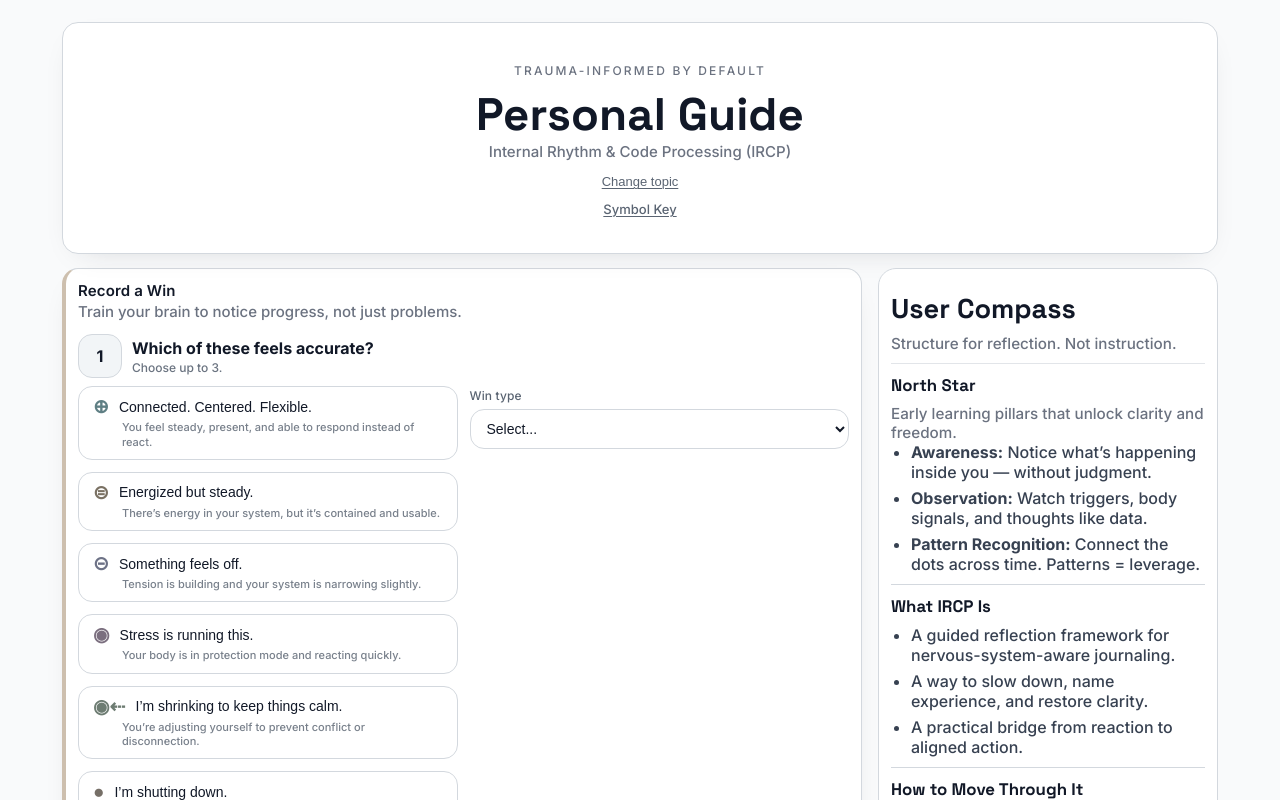
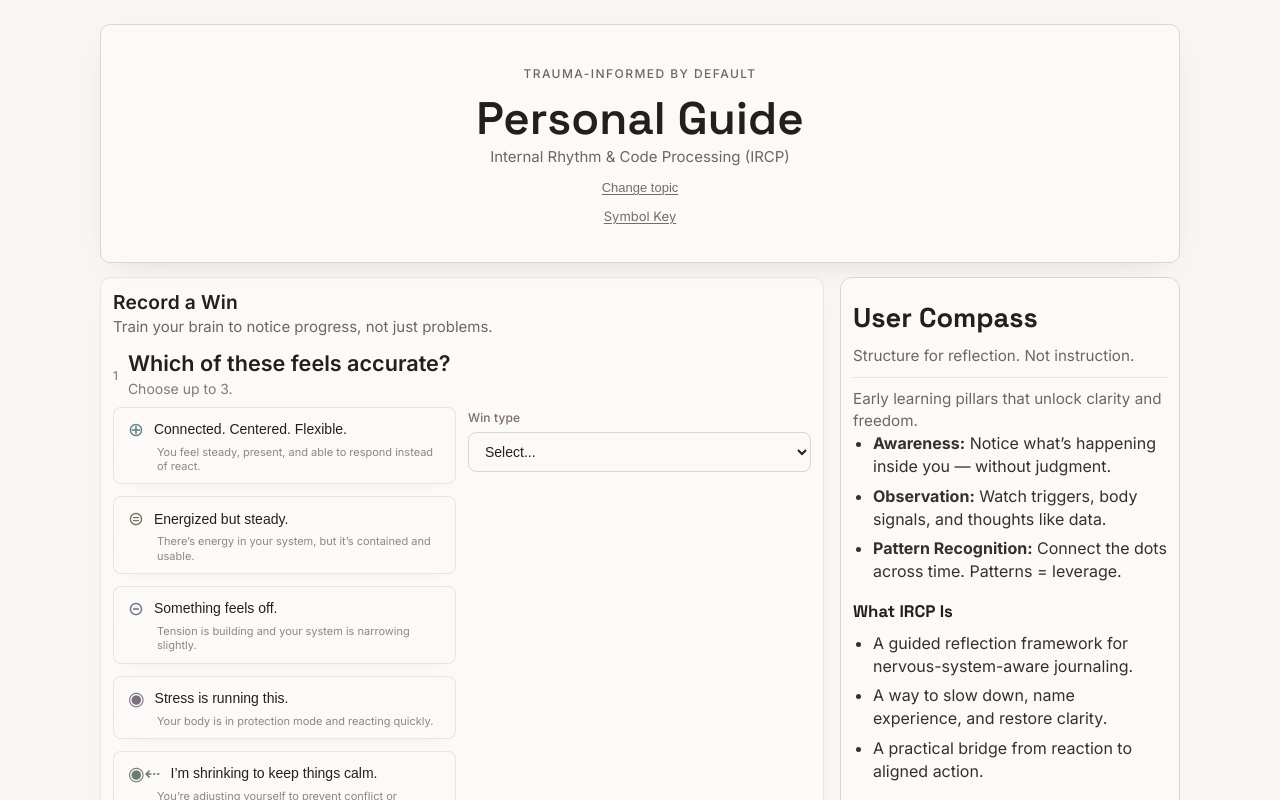
Before and after one commit to svoigtjr-jpg/ircp-app, a Next.js app: page / in a window 1280 px wide. Both pictures are taken after a click on the button 640 px from the left and 332 px from the top of the page. Shown: the top 800 px of the page. Built offline with nearby package versions, Linux system fonts and the light colour scheme.

Commit message:
Implement IRCP flow architecture updates for sections 1 and 2

```diff
--- a/app/globals.css
+++ b/app/globals.css
@@ -1,29 +1,30 @@
-:root {
-  --bg: 210 20% 98%;
-  --surface: 0 0% 100%;
-  --surface-2: 210 25% 96%;
-  --border: 215 15% 85%;
-  --muted: 215 12% 40%;
+ :root {
+  --bg: 34 32% 96%;
+  --surface: 34 24% 98%;
+  --surface-2: 34 20% 95%;
+  --border: 30 14% 84%;
+  --muted: 25 10% 43%;
   --accent: 205 85% 52%;
-  --shadow: 222 15% 15%;
-  --radius: 16px;
+  --shadow: 25 16% 18%;
+  --radius: 10px;
 
-  --text-strong: #111827;
-  --text: #374151;
-  --text-muted: #6B7280;
-  --weight-title: 650;
+  --text-strong: #23201c;
+  --text: #35302a;
+  --text-muted: #6f665d;
+  --weight-title: 600;
   --weight-heading: 600;
-  --weight-body: 450;
-  --tracking-label: 0.18em;
+  --weight-body: 400;
+  --weight-medium: 500;
+  --tracking-label: 0.12em;
 
-  --muted-2: 215 10% 50%;
-  --emo-tint: 12 48% 93%;
-  --need-tint: 208 45% 93%;
-  --pill-bg: 210 20% 97%;
-  --pill-bg-active: 210 22% 93%;
+  --muted-2: 25 8% 52%;
+  --emo-tint: 18 40% 92%;
+  --need-tint: 205 32% 91%;
+  --pill-bg: 34 18% 96%;
+  --pill-bg-active: 34 22% 92%;
 
-  --radius-lg: 18px;
-  --radius-md: 14px;
+  --radius-lg: 12px;
+  --radius-md: 8px;
 }
 
 * { box-sizing: border-box; }
@@ -33,6 +34,7 @@ body {
   color: var(--text);
   font-family: var(--font-body), ui-sans-serif, system-ui, -apple-system, Segoe UI, Roboto, Helvetica, Arial, 'Apple Color Emoji', 'Segoe UI Emoji';
   font-weight: var(--weight-body);
+  line-height: 1.45;
 }
 
 h1,
@@ -60,7 +62,7 @@ h3,
 .text-muted { color: hsl(var(--muted)); }
 .accent { color: hsl(var(--accent)); }
 
-.container { max-width: 1200px; margin: 0 auto; padding: 22px; }
+.container { max-width: 1120px; margin: 0 auto; padding: 24px 20px 28px; }
 
 .card,
 .card2 {
@@ -69,11 +71,6 @@ h3,
   border-radius: var(--radius);
   box-shadow: 0 10px 30px -20px hsl(var(--shadow) / 0.25);
   transition: box-shadow 160ms ease, border-color 160ms ease;
-}
-.card:hover,
-.card2:hover {
-  border-color: hsl(var(--muted) / 0.36);
-  box-shadow: 0 14px 36px -20px hsl(var(--shadow) / 0.32);
 }
 
 .headerWrap { position: relative; display: flex; flex-direction: column; align-items: center; justify-content: center; gap: 12px; margin-bottom: 14px; padding: 40px 12px 36px; }
@@ -87,15 +84,15 @@ h3,
   font-size: 15px;
   font-weight: 600;
   color: var(--text);
-  line-height: 1.4;
+  line-height: 1.45;
   font-family: var(--font-body), ui-sans-serif, system-ui, -apple-system, Segoe UI, Roboto, Helvetica, Arial, sans-serif;
 }
 
 .h1 { font-size: clamp(1.85rem, 4.4vw, 2.85rem); font-weight: var(--weight-title); letter-spacing: .1px; line-height: 1.07; color: var(--text-strong); }
-.sub { font-size: 15px; color: var(--text-muted); line-height: 1.35; font-weight: var(--weight-body); }
+.sub { font-size: 15px; color: var(--text-muted); line-height: 1.45; font-weight: var(--weight-body); }
 
-.label { font-size: 12px; color: hsl(var(--muted)); margin: 2px 0 6px; letter-spacing: .01em; }
-.small { font-size: 12px; color: hsl(var(--muted-2)); line-height: 1.4; }
+.label { font-size: 12px; color: hsl(var(--muted)); margin: 2px 0 6px; letter-spacing: .01em; font-weight: var(--weight-medium); line-height: 1.45; }
+.small { font-size: 12px; color: hsl(var(--muted-2)); line-height: 1.45; }
 .hr { height: 1px; background: hsl(var(--border)); margin: 10px 0; }
 
 .input, .textarea, .select {
@@ -119,9 +116,10 @@ h3,
 .pill {
   border: 1px solid hsl(var(--border));
   background: hsl(var(--pill-bg));
-  padding: 7px 10px;
-  border-radius: 999px;
-  font-size: 12px;
+  padding: 10px 13px;
+  border-radius: var(--radius-md);
+  font-size: 13px;
+  font-weight: var(--weight-medium);
   color: var(--text);
   cursor: pointer;
   user-select: none;
@@ -131,8 +129,8 @@ h3,
 .pillEmotionActive { background: hsl(var(--emo-tint)); border-color: hsl(var(--border)); }
 .pillNeedActive { background: hsl(var(--need-tint)); border-color: hsl(var(--border)); }
 
-.pillCheck { margin-left: 6px; opacity: 0; color: hsl(var(--muted)); font-size: 11px; }
-.pillCheckVisible { opacity: 0.7; }
+.pillCheck { display: none; }
+.pillCheckVisible { display: none; }
 
 .inlineAddRow {
   display: flex;
@@ -156,10 +154,6 @@ h3,
   cursor: pointer;
   transition: box-shadow 150ms ease, border-color 150ms ease;
 }
-.btn:hover {
-  border-color: hsl(var(--muted) / 0.36);
-  box-shadow: 0 10px 24px -20px hsl(var(--shadow) / 0.35);
-}
 .btnPrimary {
   background: hsl(var(--accent) / 0.11);
   border-color: hsl(var(--accent) / 0.36);
@@ -175,7 +169,7 @@ h3,
 }
 
 .layoutShell { display: grid; grid-template-columns: minmax(0, 1fr) 340px; gap: 16px; align-items: start; }
-.mainColumn { display: flex; flex-direction: column; gap: 12px; min-width: 0; }
+.mainColumn { display: flex; flex-direction: column; gap: 0; min-width: 0; max-width: 760px; }
 @media (max-width: 980px) { .layoutShell { grid-template-columns: 1fr; } }
 
 .stickyRail {
@@ -204,19 +198,20 @@ h3,
 
 .stepHeader { display: flex; gap: 10px; align-items: flex-start; margin-bottom: 8px; }
 .stepNum {
-  min-width: 44px;
-  height: 44px;
-  border-radius: 14px;
-  display: grid;
-  place-items: center;
-  border: 1px solid hsl(var(--border));
-  background: hsl(var(--surface-2));
-  font-weight: 900;
-  color: var(--text-strong);
+  min-width: 0;
+  height: auto;
+  border: none;
+  background: transparent;
+  border-radius: 0;
+  font-size: 12px;
+  line-height: 1.45;
+  font-weight: var(--weight-body);
+  color: hsl(var(--muted));
+  padding-top: 3px;
 }
-.stepTitle { font-size: 15px; font-weight: var(--weight-heading); color: var(--text-strong); margin-bottom: 2px; letter-spacing: .01em; }
+.stepTitle { font-size: 1.2rem; font-weight: var(--weight-heading); color: var(--text-strong); margin-bottom: 2px; line-height: 1.25; letter-spacing: .01em; }
 
-.accentStripe { border-left: 4px solid transparent; padding-left: 12px; }
+.accentStripe { border-left: none; padding-left: 0; }
 
 .drawerBtn {
   width: 100%;
@@ -229,10 +224,6 @@ h3,
   font-size: 13px;
   cursor: pointer;
   transition: border-color 120ms ease, box-shadow 120ms ease;
-}
-.drawerBtn:hover {
-  border-color: hsl(var(--muted) / 0.36);
-  box-shadow: 0 10px 24px -20px hsl(var(--shadow) / 0.35);
 }
 .drawerPanel {
   margin-top: 10px;
@@ -269,7 +260,7 @@ h3,
   box-shadow: 0 10px 30px -20px hsl(var(--shadow) / 0.4);
   cursor: default;
   font-size: 18px;
-  font-weight: 900;
+  font-weight: var(--weight-medium);
   color: var(--text-strong);
 }
 .northStarTip {
@@ -287,7 +278,6 @@ h3,
   pointer-events: none;
   transition: all 150ms ease;
 }
-.northStarFixed:hover .northStarTip { opacity: 1; transform: translateY(0); pointer-events: auto; }
 
 .topicGrid { display: grid; grid-template-columns: repeat(2, 1fr); gap: 14px; }
 @media (max-width: 980px) { .topicGrid { grid-template-columns: 1fr; } }
@@ -301,11 +291,6 @@ h3,
   transition: transform 120ms ease, box-shadow 160ms ease, border-color 160ms ease;
   position: relative;
   overflow: hidden;
-}
-.topicCard:hover {
-  transform: translateY(-1px);
-  box-shadow: 0 18px 44px -24px hsl(var(--shadow) / 0.32);
-  border-color: hsl(var(--muted) / 0.38);
 }
 .topicCard::before {
   content: '';
@@ -330,10 +315,10 @@ h3,
   border: 1px solid hsl(var(--border));
   background: hsl(var(--surface));
   box-shadow: 0 10px 20px -18px hsl(var(--shadow) / 0.5);
-  font-weight: 900;
+  font-weight: var(--weight-medium);
   color: var(--text);
 }
-.topicTag { font-family: var(--font-body), ui-sans-serif, system-ui, -apple-system, Segoe UI, Roboto, Helvetica, Arial, sans-serif; font-size: 14px; font-weight: var(--weight-body); color: var(--text-muted); line-height: 1.4; }
+.topicTag { font-family: var(--font-body), ui-sans-serif, system-ui, -apple-system, Segoe UI, Roboto, Helvetica, Arial, sans-serif; font-size: 14px; font-weight: var(--weight-body); color: var(--text-muted); line-height: 1.45; }
 
 .grid2 { display: grid; grid-template-columns: 1fr 1fr; gap: 12px; }
 @media (max-width: 980px) { .grid2 { grid-template-columns: 1fr; } }
@@ -376,12 +361,7 @@ h3,
 }
 
 .compassSection {
-  padding: 10px 0;
-  border-bottom: 1px solid hsl(var(--border));
-}
-
-.compassSection:last-child {
-  border-bottom: none;
+  padding: 8px 0;
 }
 
 .compassSection h3 {
@@ -548,17 +528,34 @@ h3,
   margin-bottom: 4px;
 }
 
+
+.flowSection {
+  border-color: hsl(var(--border) / 0.5);
+  box-shadow: 0 10px 24px -22px hsl(var(--shadow) / 0.3);
+}
+
+.flowSectionOne {
+  margin-bottom: 16px;
+}
+
+.flowSectionTwo {
+  margin-top: 24px;
+  margin-bottom: 36px;
+}
+
 .anchorPrompt {
-  font-weight: 700;
+  font-weight: var(--weight-heading);
   color: var(--text-strong);
-  font-size: 16px;
+  font-size: 1.35rem;
+  line-height: 1.25;
   margin-bottom: 2px;
 }
 
 .anchorHint {
-  font-size: 12px;
+  font-size: 14px;
   color: hsl(var(--muted) / 0.9);
   margin-bottom: 0;
+  line-height: 1.45;
 }
 
 .anchorStepHeader {
@@ -577,10 +574,11 @@ h3,
 
 .anchorItem {
   position: relative;
-  border: 1px solid hsl(var(--border));
+  border: 1px solid hsl(var(--border) / 0.55);
   border-radius: var(--radius-md);
   background: hsl(var(--surface));
   overflow: hidden;
+  box-shadow: 0 8px 18px -18px hsl(var(--shadow) / 0.28);
 }
 
 .anchorPill {
@@ -592,15 +590,14 @@ h3,
   justify-content: space-between;
   gap: 12px;
   text-align: left;
-  padding: 10px 14px 4px;
+  padding: 12px 14px 6px;
   color: var(--text-strong);
   font-size: 14px;
   cursor: pointer;
 }
 
 .anchorPillSelected {
-  background: hsl(var(--accent) / 0.09);
-  border-bottom: 1px solid hsl(var(--border) / 0.8);
+  background: hsl(var(--pill-bg-active));
 }
 
 .anchorLabelWrap {
@@ -611,7 +608,7 @@ h3,
 
 .anchorSymbol {
   font-size: 19px;
-  font-weight: 700;
+  font-weight: var(--weight-medium);
   line-height: 1;
 }
 
@@ -682,7 +679,7 @@ h3,
   display: flex;
   gap: 8px;
   font-size: 13px;
-  line-height: 1.4;
+  line-height: 1.45;
   color: var(--text);
 }
 
--- a/app/page.tsx
+++ b/app/page.tsx
@@ -123,8 +123,6 @@ export default function Page() {
     if (selectedTab) setEntry((e) => ({ ...e, tab: selectedTab }));
   }, [selectedTab]);
 
-  const firstSelectedAnchor = entry.anchorStateIds[0] ? ANCHOR_PILLS_BY_ID[entry.anchorStateIds[0]] : null;
-  const accent = firstSelectedAnchor?.toneColor ?? '#cdbfae';
   const emotionPulls = CATEGORY_EMOTION_PULLS[entry.tab];
 
   function startTopic(t: TabKey) {
@@ -399,7 +397,7 @@ export default function Page() {
             </div>
             {!cfg && (
               <div className="heroInstruction">
-                Start Below: Choose one topic. The guided questions appear after you choose.
+                Choose one topic below. The guided questions appear after you choose.
               </div>
             )}
           </div>
@@ -430,7 +428,7 @@ export default function Page() {
         ) : (
           <div className="layoutShell">
             <div className="mainColumn">
-              <div className="card2 stepCard accentStripe" style={{ borderLeftColor: accent }}>
+              <div className="card2 stepCard flowSection flowSectionOne">
                 <div style={{ marginBottom: 12 }}>
                   <div className="stepTitle">{cfg.label}</div>
                   <div className="sub">{cfg.tagline}</div>
@@ -462,7 +460,6 @@ export default function Page() {
                                 <span className="anchorSymbol" style={{ color: pill.toneColor }} aria-hidden>{pill.symbol}</span>
                                 <span>{pill.label}</span>
                               </span>
-                              <span className={`anchorCheck ${selected ? 'anchorCheckVisible' : ''}`} aria-hidden>✓</span>
                             </button>
 
                             <div className="anchorMicroDescription">{pill.microDescription}</div>
@@ -518,7 +515,7 @@ export default function Page() {
               </div>
 
               {/* Step 2 */}
-              <div className="card2 stepCard">
+              <div className="card2 stepCard flowSection flowSectionTwo">
                 <div className="stepHeader">
                   <div className="stepNum">2</div>
                   <div>
@@ -541,7 +538,6 @@ export default function Page() {
                           onClick={() => toggleBodySignalPill(signal)}
                         >
                           {signal}
-                          <span className={`pillCheck ${active ? 'pillCheckVisible' : ''}`}>✓</span>
                         </button>
                       );
                     })}
@@ -555,7 +551,6 @@ export default function Page() {
                           onClick={() => toggleBodySignalPill(signal)}
                         >
                           {signal}
-                          <span className="pillCheck pillCheckVisible">✓</span>
                         </button>
                       ))}
                   </div>
@@ -602,7 +597,6 @@ export default function Page() {
                           onClick={() => toggleEmotion(p)}
                         >
                           {p}
-                          <span className={`pillCheck ${active ? 'pillCheckVisible' : ''}`}>✓</span>
                         </button>
                       );
                     })}
@@ -624,11 +618,10 @@ export default function Page() {
                               className={`pill ${active ? 'pillEmotionActive' : ''}`}
                               onClick={() => toggleEmotion(p)}
                             >
-                              {p}
-                              <span className={`pillCheck ${active ? 'pillCheckVisible' : ''}`}>✓</span>
-                            </button>
-                          );
-                        })}
+                            {p}
+                          </button>
+                        );
+                      })}
                       </div>
                     </div>
                   )}
@@ -645,7 +638,6 @@ export default function Page() {
                             onClick={() => toggleEmotion(emotion)}
                           >
                             {emotion}
-                            <span className="pillCheck pillCheckVisible">✓</span>
                           </button>
                         ))}
                     </div>
@@ -734,7 +726,6 @@ export default function Page() {
                           onClick={() => toggleNeedSelection(p)}
                         >
                           {p}
-                          <span className={`pillCheck ${active ? 'pillCheckVisible' : ''}`}>✓</span>
                         </button>
                       );
                     })}
--- a/components/CompassContent.tsx
+++ b/components/CompassContent.tsx
@@ -56,7 +56,6 @@ export default function CompassContent({ northStar, compact = false }: CompassCo
         <h2 className="compassTitle">User Compass</h2>
         <p className="compassSubtitle">Structure for reflection. Not instruction.</p>
         <div className="compassNorthStarInline">
-          <h3>North Star</h3>
           <p className="compassSubtitle" style={{ marginTop: 0 }}>{northStar.blurb}</p>
           <ul>
             {northStar.points.map((point) => (
```
